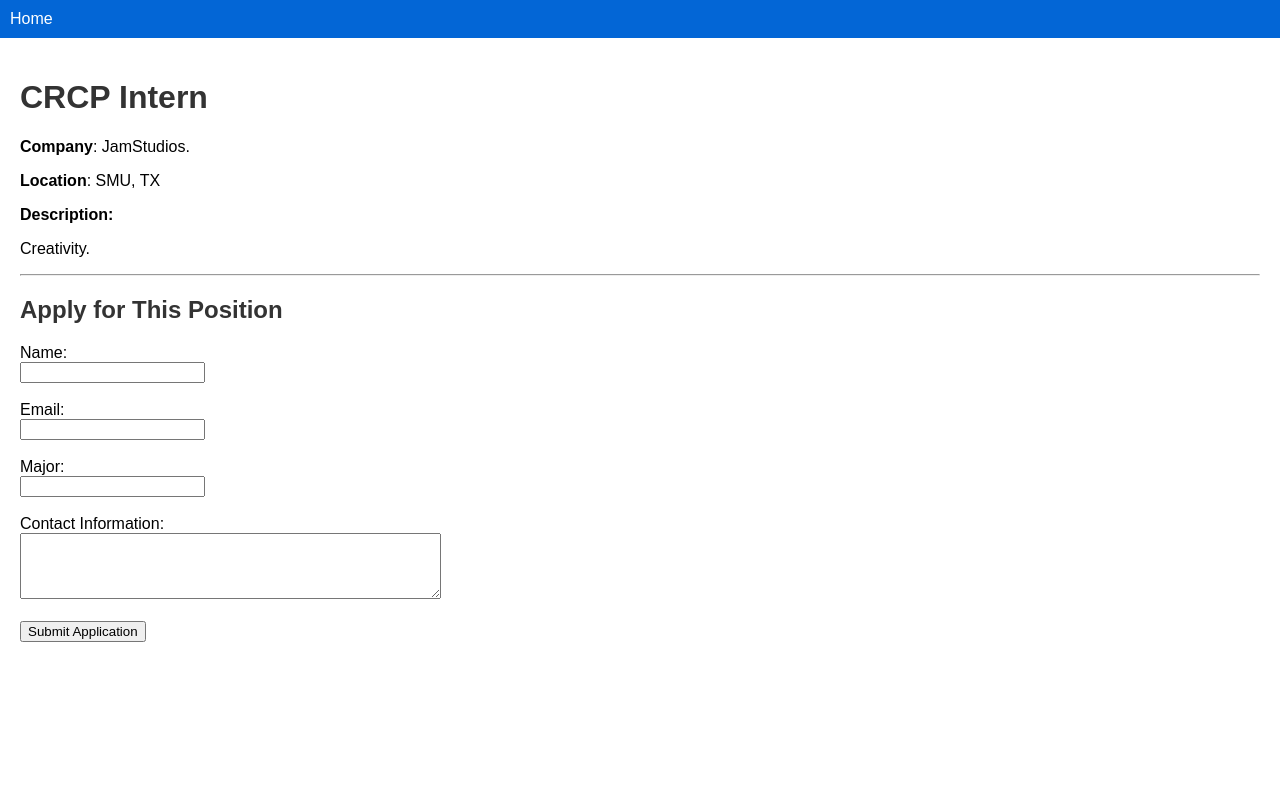
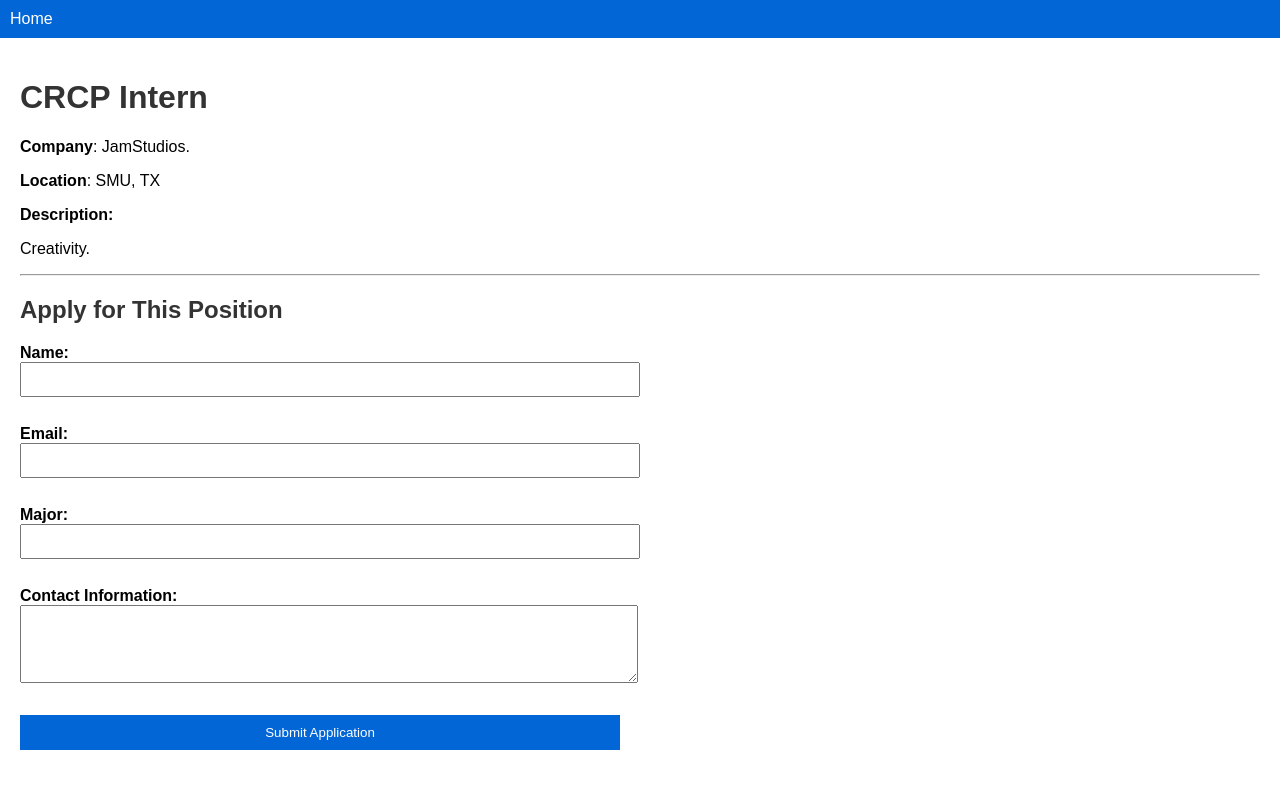
Before and after one commit to thebenjii/sitetest.github.io, a Jekyll site: the page built from marketing-intern.md, in a window 1280 px wide. Shown: the top 789 px of the page. Built offline with Jekyll 4.4.1, drawn with Linux system fonts in a browser that asks for light colours.

Commit message:
Update style.css

```diff
--- a/assets/style.css
+++ b/assets/style.css
@@ -1,5 +1,4 @@
-/* assets/style.css */
-
+/* General Styles */
 body {
   font-family: Arial, sans-serif;
   margin: 0;
@@ -25,4 +24,35 @@ body {
   color: #333;
 }
 
-  /* Additional styles can be added here */
+/* Internship Listings */
+.internship-listing {
+  margin-bottom: 20px;
+}
+
+/* Form Styles */
+form {
+  max-width: 600px;
+  margin: 20px 0;
+}
+
+label {
+  font-weight: bold;
+}
+
+input, textarea {
+  width: 100%;
+  padding: 8px;
+  margin-bottom: 10px;
+}
+
+input[type="submit"] {
+  background-color: #0366d6;
+  color: white;
+  border: none;
+  padding: 10px 15px;
+  cursor: pointer;
+}
+
+input[type="submit"]:hover {
+  background-color: #024e9b;
+}
```
Lines whose indentation alone changed are shown as unchanged.
